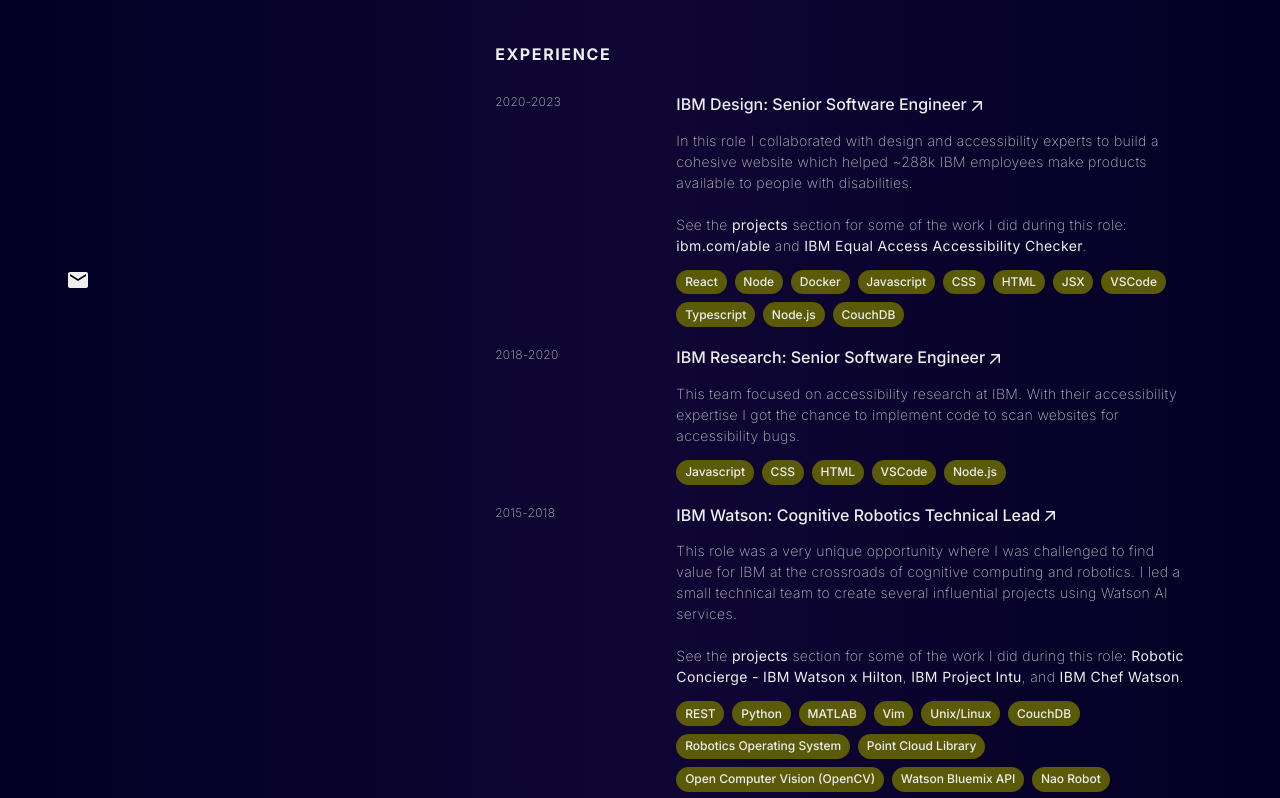
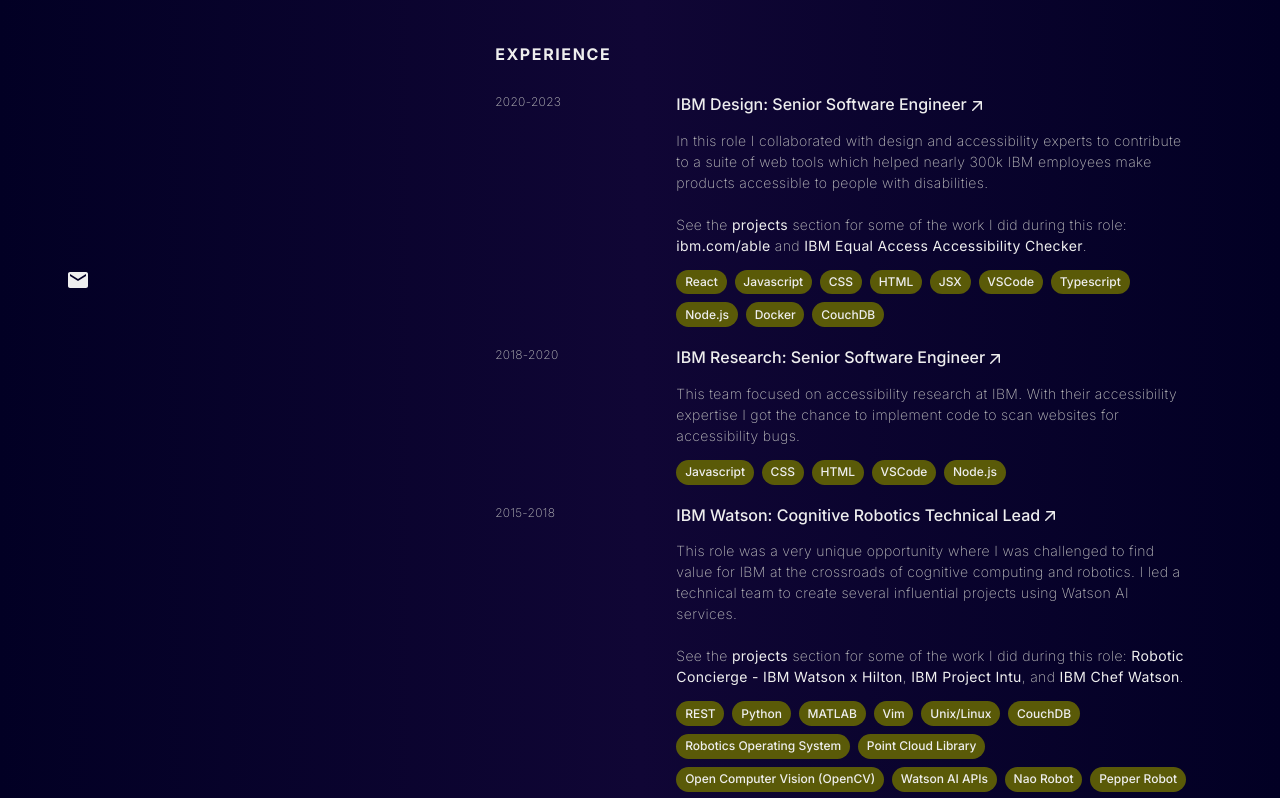
Before and after one commit to aliunwala/netlify-website-test, a Next.js app: page / in a window 1280 px wide. Shown: the part 500-1298 px from the top of the page. Built offline with nearby package versions, Linux system fonts and the light colour scheme.

Commit message:
Text updates

```diff
--- a/pages/index.js
+++ b/pages/index.js
@@ -127,11 +127,11 @@
                 title="IBM Design: Senior Software Engineer"
                 titleLink="https://www.ibm.com/design/"
                 description="
-                In this role I collaborated with design and accessibility experts to build a cohesive website which helped ~288k IBM employees make products available to people with disabilities.
+                In this role I collaborated with design and accessibility experts to contribute to a suite of web tools which helped nearly 300k IBM employees make products accessible to people with disabilities.
                 <br></br>
                 See the <a href='#projects'>projects</a> section for some of the work I did during this role: <a href='#ableSite'>ibm.com/able</a> and <a href='#checker'>IBM Equal Access Accessibility Checker</a>."
                 id="IBMDesign"
-                technologies="React,Node,Docker,Javascript,CSS,HTML,JSX,VSCode,Typescript,Node.js,CouchDB"
+                technologies="React,Javascript,CSS,HTML,JSX,VSCode,Typescript,Node.js,Docker,CouchDB"
               ></JobCard>
               <JobCard
                 dates="2018-2020"
@@ -147,11 +147,11 @@
                 title="IBM Watson: Cognitive Robotics Technical Lead"
                 titleLink="https://www.ibm.com/watson"
                 description="
-                This role was a very unique opportunity where I was challenged to find value for IBM at the crossroads of cognitive computing and robotics. I led a small technical team to create several influential projects using Watson AI services.
+                This role was a very unique opportunity where I was challenged to find value for IBM at the crossroads of cognitive computing and robotics. I led a technical team to create several influential projects using Watson AI services.
                 <br></br>
                 See the <a href='#projects'>projects</a> section for some of the work I did during this role:  <a href='#hilton'>Robotic Concierge - IBM Watson x Hilton</a>, <a href='#intu'>IBM Project Intu</a>, and <a href='#chef'>IBM Chef Watson</a>."
                 id="IBMWatson"
-                technologies="REST,Python,MATLAB,Vim,Unix/Linux,CouchDB,Robotics Operating System,Point Cloud Library,Open Computer Vision (OpenCV),Watson Bluemix API,Nao Robot,Pepper Robot"
+                technologies="REST,Python,MATLAB,Vim,Unix/Linux,CouchDB,Robotics Operating System,Point Cloud Library,Open Computer Vision (OpenCV),Watson AI APIs,Nao Robot,Pepper Robot"
               ></JobCard>
               <JobCard
                 dates="2014-2014"
@@ -213,7 +213,7 @@
                  and several others."
                 image="/IBMbee2.png"
                 imageAlt="logo for the website ibm.com/able"
-                technologies="React,Node,Docker,Javascript,CSS,HTML,JSX,VSCode,Typescript,Node.js,CouchDB"
+                technologies="React,Javascript,CSS,HTML,JSX,VSCode,Typescript,Node.js,Docker,CouchDB"
               ></ProjectCard>
               <ProjectCard
                 id="checker"
@@ -225,11 +225,10 @@
                 This work was featured by
                 <a target='_blank' href='https://venturebeat.com/business/ibm-upgrades-web-accessibility-tool-for-finding-and-fixing-issues/'>VentureBeat</a>
                  and
-                <a target='_blank' href='https://www.csun.edu/cod/conference/sessions/2022/index.php/public/presentations/view/2348'>CSUN</a>
-                ."
+                <a target='_blank' href='https://www.csun.edu/cod/conference/sessions/2022/index.php/public/presentations/view/2348'>CSUN</a>."
                 image="/IBMchecker.png"
                 imageAlt="screen shot of the IBM Equal Access Accessibility Checker running a accesibility scan on a page"
-                technologies="React,Node,Javascript,CSS,HTML,VSCode,Typescript,Node.js,Chrome Extension"
+                technologies="React,Javascript,CSS,HTML,VSCode,Typescript,Node.js,Chrome Extension"
               ></ProjectCard>
               <ProjectCard
                 // dates="2020-2023"
@@ -247,7 +246,7 @@
                 <a target='_blank' href='http://time.com/4251412/ibm-hilton-robot-hotel/'>Time</a> and several others."
                 image="/IBMNao.webp"
                 imageAlt="Some guests at Hilton chatting with the IBM Watson robot"
-                technologies="REST,Python,Vim,Unix/Linux,CouchDB,Robotics Operating System,Point Cloud Library,Open Computer Vision (OpenCV),Watson Bluemix API,Nao Robot"
+                technologies="REST,Python,Vim,Unix/Linux,CouchDB,Robotics Operating System,Point Cloud Library,Open Computer Vision (OpenCV),Watson AI APIs,Nao Robot"
               ></ProjectCard>
               <ProjectCard
                 // dates="2020-2023"
@@ -263,7 +262,7 @@
                 <a target='_blank' href='https://www.prnewswire.com/news-releases/ibm-launches-experimental-platform-for-embedding-watson-into-any-device-300359719.html'>PR News Wire</a>, and several others."
                 image="/IBMIntu.jpg"
                 imageAlt="Image of Rob High doing a keynote presentation about IBM Project Intu"
-                technologies="REST,Python,CouchDB,Watson Bluemix API,Nao Robot,Pepper Robot"
+                technologies="REST,Python,CouchDB,Watson AI APIs,Nao Robot,Pepper Robot"
               ></ProjectCard>
               <ProjectCard
                 // dates="2020-2023"
@@ -280,7 +279,7 @@
                  and several others."
                 image="/IBMChef.avif"
                 imageAlt="The chef watson robot talking to a chef in a relaxed pose"
-                technologies="REST,Python,Robotics Operating System,Watson Bluemix API,Nao Robot,Pepper Robot"
+                technologies="REST,Python,Robotics Operating System,Watson AI APIs,Nao Robot,Pepper Robot"
               ></ProjectCard>
               <ProjectCard
                 // dates="2020-2023"
```
